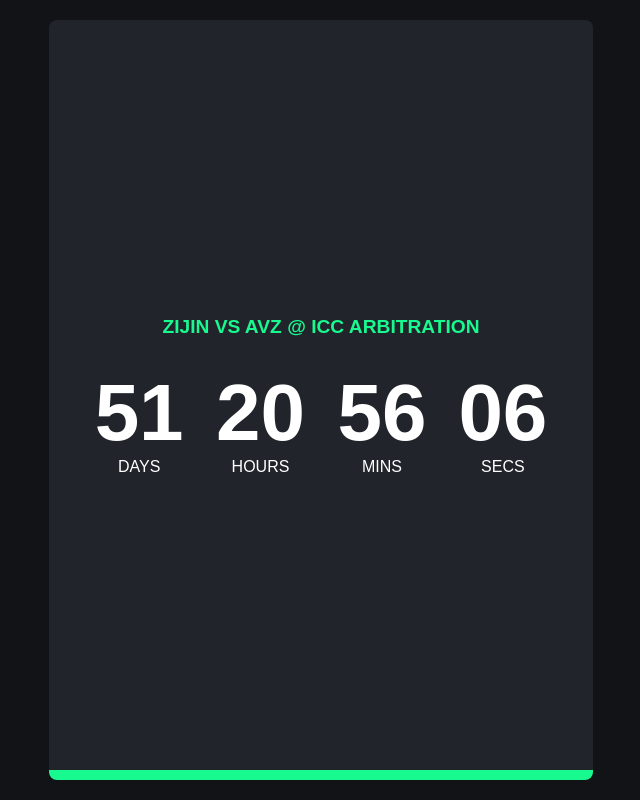
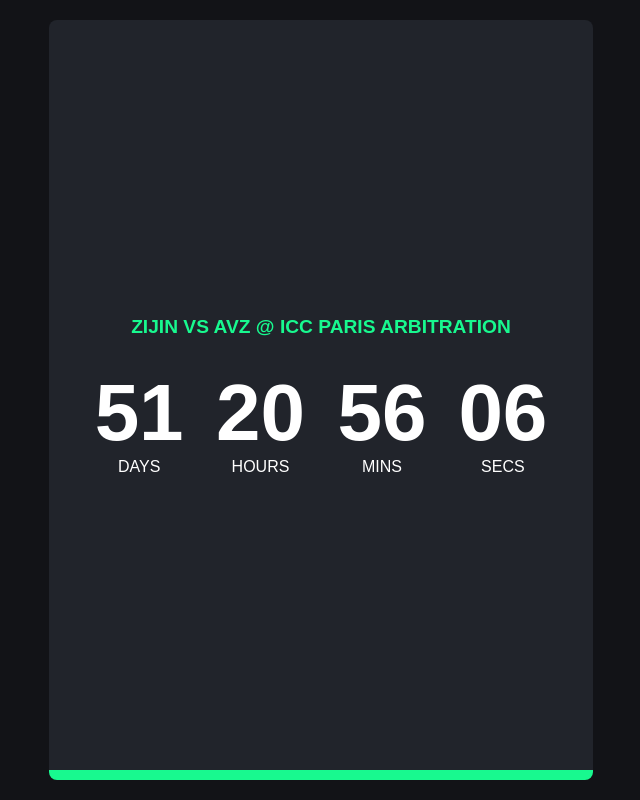
Before and after one commit to Spikerama/ICC-Paris-Zijin-vs-AVZ-Countdown, a plain HTML site: page index.html in a window 1280 px wide. Shown: the whole page, without its empty margins (319-959 px from the left). Drawn offline with Linux system fonts and the light colour scheme.

Commit message:
Update index.html

```diff
--- a/index.html
+++ b/index.html
@@ -130,7 +130,7 @@
   <body>
     <div class="countdown-container-wrapper">
       <div class="countdown-container">
-  <div class="countdown-header">ZIJIN vs AVZ @ ICC ARBITRATION</div>
+  <div class="countdown-header">ZIJIN vs AVZ @ ICC PARIS ARBITRATION</div>
   <div class="countdown-numbers">
           <div class="counter">
             <i class="fas fa-calendar-alt"></i>
```
